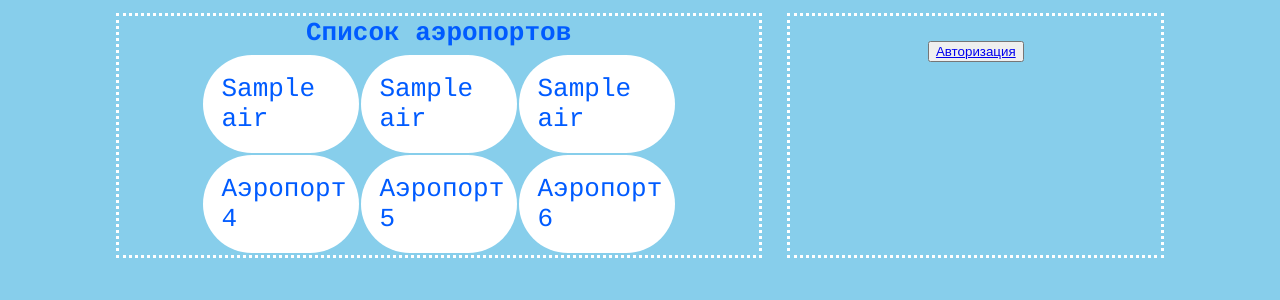
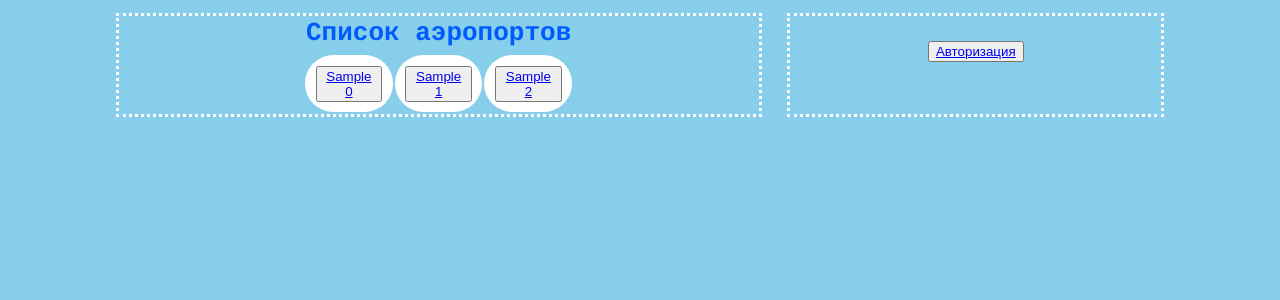
Before and after one commit to DeKusi/Course_work, a Django app: template Course_work/templates/home.html in a window 1280 px wide. Shown: the part 125-425 px from the top of the page. Run offline with Django 3.2, Linux system fonts and the light colour scheme; the template is opened without the code that fills it: most values are stand-ins (such as "Sample title", 1, 10 or a date in 2020).

Commit message:
Рабочая?

```diff
--- a/Course_work/templates/home.html
+++ b/Course_work/templates/home.html
@@ -21,19 +21,37 @@
         <table>
 
           <th colspan="3">Список аэропортов</th>
-
-          <tr>
-            <td>{{ air.name }}</td>
-            <td>{{ air.name }}</td>
-            <td>{{ air.name }}</td>
-          </tr>
-
-          <tr>
-            <td>Аэропорт 4</td>
-            <td>Аэропорт 5</td>
-            <td>Аэропорт 6</td>
-          </tr>
-
+ {% for air in air_list %}
+        <tr>
+            <td>
+                {% if air.0 != 0 %}
+                <button>
+                    <a href="{% url 'air_detail_url' air.0.id %}">
+                         {{ air.0.name }}
+                     </a>
+                </button>
+                {% endif %}
+            </td>
+             <td>
+                 {% if air.1 != 0 %}
+               <button>
+                    <a href="{% url 'air_detail_url' air.1.id %}">
+                         {{ air.1.name }}
+                     </a>
+                </button>
+                 {% endif %}
+             </td>
+            <td>
+                {% if air.2 != 0 %}
+               <button>
+                    <a href="{% url 'air_detail_url' air.2.id %}">
+                         {{ air.2.name }}
+                     </a>
+                </button>
+                {% endif %}
+             </td>
+        </tr>
+    {% endfor %}
         </table>
 
       </div>
```
